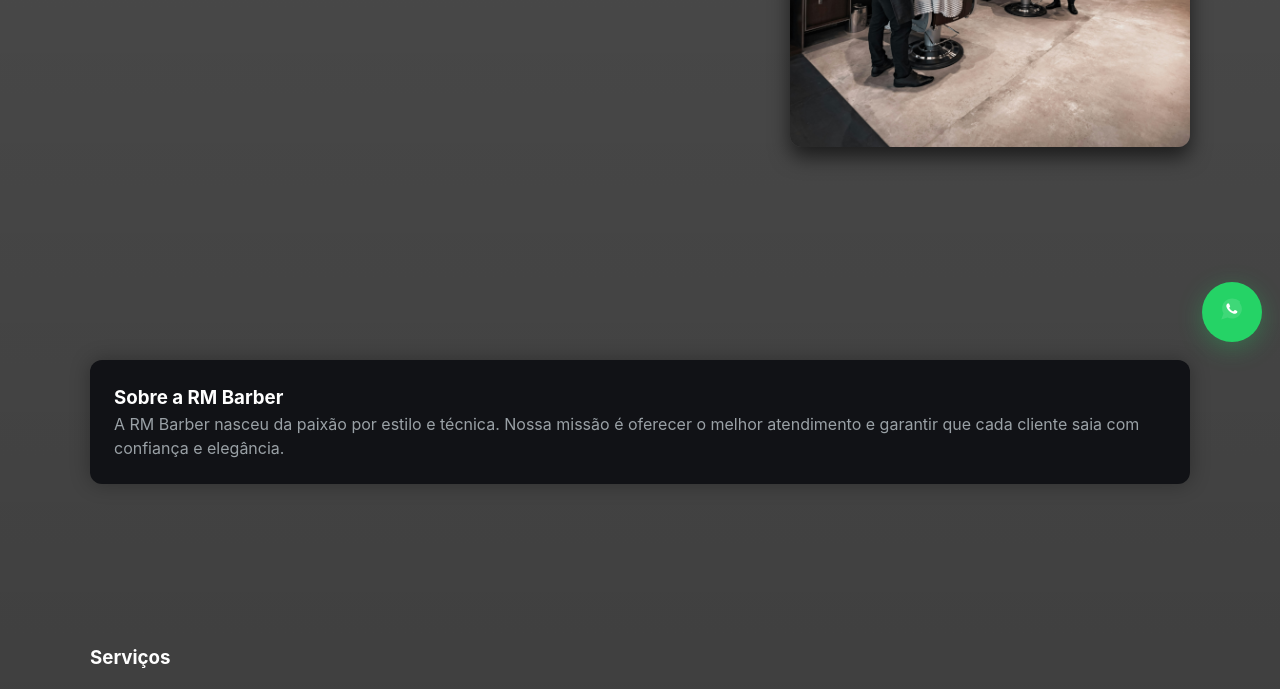
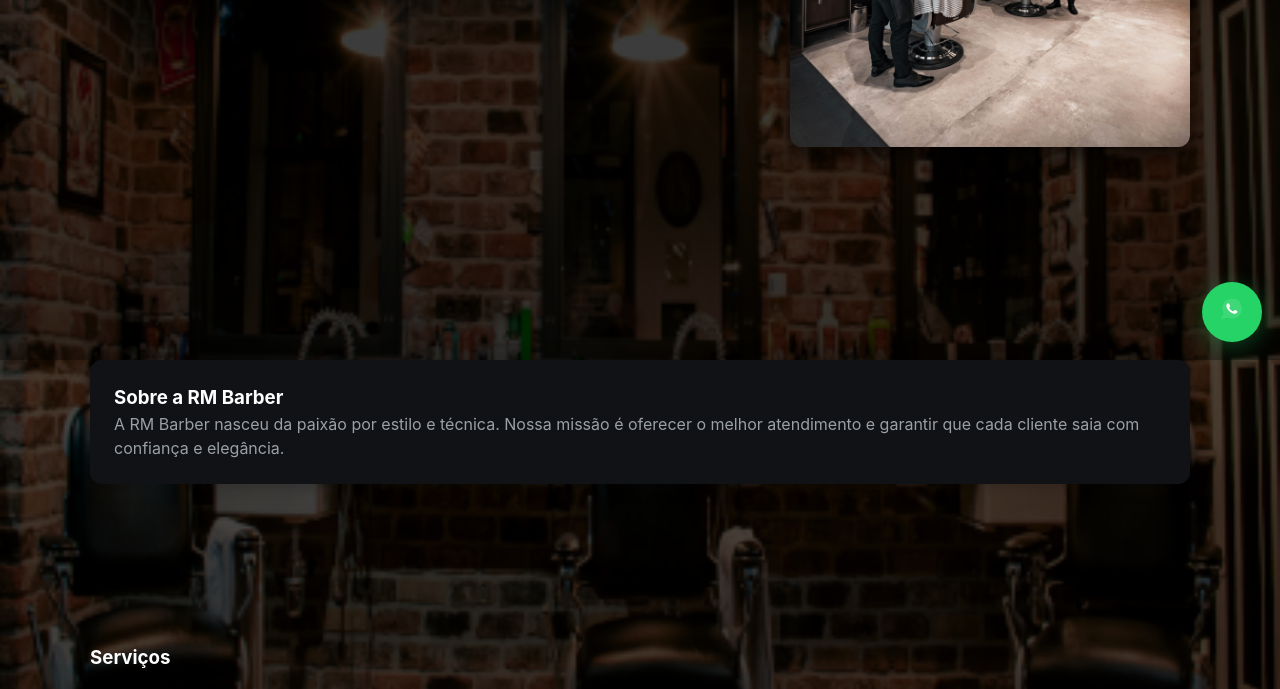
Before and after one commit to rudsonmanenti/barbearia, a plain HTML site: page index.html in a window 1280 px wide. Shown: the part 440-1129 px from the top of the page. Drawn offline with Linux system fonts and the light colour scheme; the site is published under a folder, as on GitHub Pages, so addresses that start at the root find nothing.

Commit message:
correção backgroud image

```diff
--- a/css/style.css
+++ b/css/style.css
@@ -29,7 +29,7 @@ body {
   line-height: 1.5;
   background:
     linear-gradient(rgba(0, 0, 0, 0.7), rgba(0, 0, 0, 0.8)),
-    url("/img/fundo-barbearia.png") no-repeat center center fixed;
+    url("../img/fundo-barbearia.png") no-repeat center center fixed;
   background-size: cover;
 }
 
```
